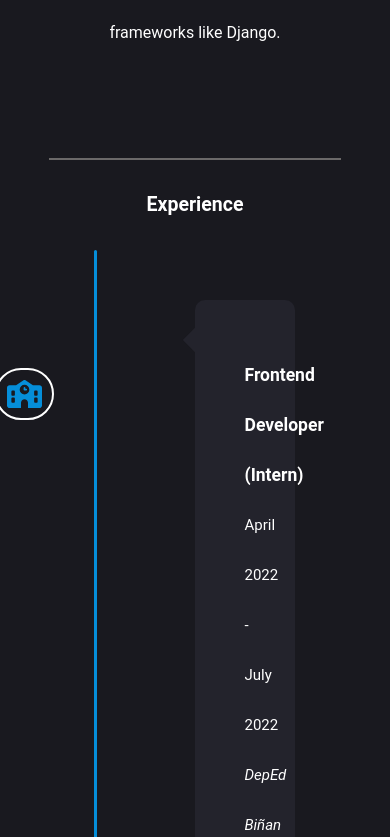
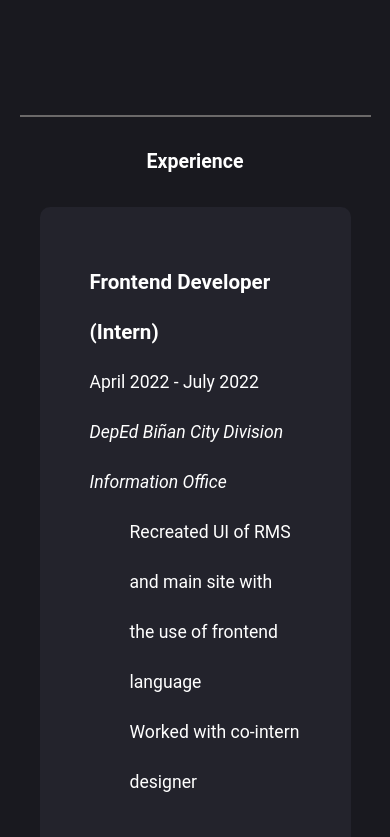
Before and after one commit to vmangahis/VM-Dev, a React (Create React App) app: page / in a window 390 px wide. Shown: the part 1587-2424 px from the top of the page. Built offline with nearby package versions, Linux system fonts and the light colour scheme.

Commit message:
added responsive styling

```diff
--- a/src/App.css
+++ b/src/App.css
@@ -184,7 +184,7 @@ header li{
 
 .about-photo{
   height:auto;
-  width:calc(50% - 100px);
+  max-width:50%;
   min-width:100px;
   border-radius: 10%;
 
@@ -203,7 +203,7 @@ header li{
 
 .experience{
   padding:20px;
-  font-size: clamp(1.1em, 1.3em, 1vw);
+
 
   width:75%;
 }
@@ -481,7 +481,7 @@ outline: none;
 .expIcon{
   position: absolute;
   content: '';
-  top:4%;
+  top:10px;
   border:2px solid #ffffff;
   padding:10px;
   background-color: #19191F ;
@@ -494,11 +494,13 @@ outline: none;
 
 }
 
+.even > section  > .expIcon{
+  right:0;
+  left:-70px;
+}
 
 
-.even > section >  .expIcon{
-  left:-70px;
-}
+
 
 
 
@@ -529,7 +531,7 @@ outline: none;
 
 .timeline-line{
   content:'';
-  width:1%;
+  width:2px;
 
   background: var(--font-color);
   position: absolute;
@@ -705,11 +707,14 @@ outline: none;
  }
 
  .experience-card{
-    font-size:clamp(15px, 1.5em, 1vw);
+    font-size:clamp(15px, 1.1em, 2em);
     position: relative;
  }
 
-
+ .even > section  > .expIcon{
+  right:0;
+  left:-90px;
+}
 
 
 
@@ -723,9 +728,6 @@ outline: none;
   }
 }
 
-@media(max-width:602px){
-
-}
 
 @media(max-width:850px){
     .about > h1, .experience > h1, .projects > h1, .skills  > h1, .contact > h1{
@@ -740,35 +742,83 @@ outline: none;
 
   .experience-card > section{
     width:100%;
+
+  }
+
+  .odd, .even{
+    margin-left:20px;
   }
 
 
+
+
   .odd, .even{
-    width:70%;
+    width:100%;
 
-    margin-left:auto;
   }
 
   .odd > section::before{
     left:-.5em;
   }
 
-  .expIcon, .even > section > .expIcon {
 
 
-    left:-200px;
-  }
-
-  .odd > .expIcon, .even > .expIcon{
-      left:-150px;
+  .expIcon{
+    left:-90px;
   }
 
 
 
+
+
   .timeline-line{
-    left:10%;
+    left:10px;
   }
 
 
 
 }
+
+@media(max-width:550px){
+
+  .about, .experience{
+    width:90%;
+  }
+}
+
+@media(max-width:460px){
+
+
+  .odd > section::before, .even > section::before{
+    width:0;
+  }
+
+  .timeline-line{
+    width:0;
+  }
+
+  .expIcon{
+    display:none;
+  }
+
+  .experience-timeline{
+    display:flex;
+    flex-direction: column;
+  }
+
+  .experience-card > section{
+    width:100%;
+  }
+
+
+  .odd, .even{
+    margin:0;
+  }
+
+  .experience-card{
+    padding:0;
+
+    margin-bottom:50px;
+  }
+
+}
```
